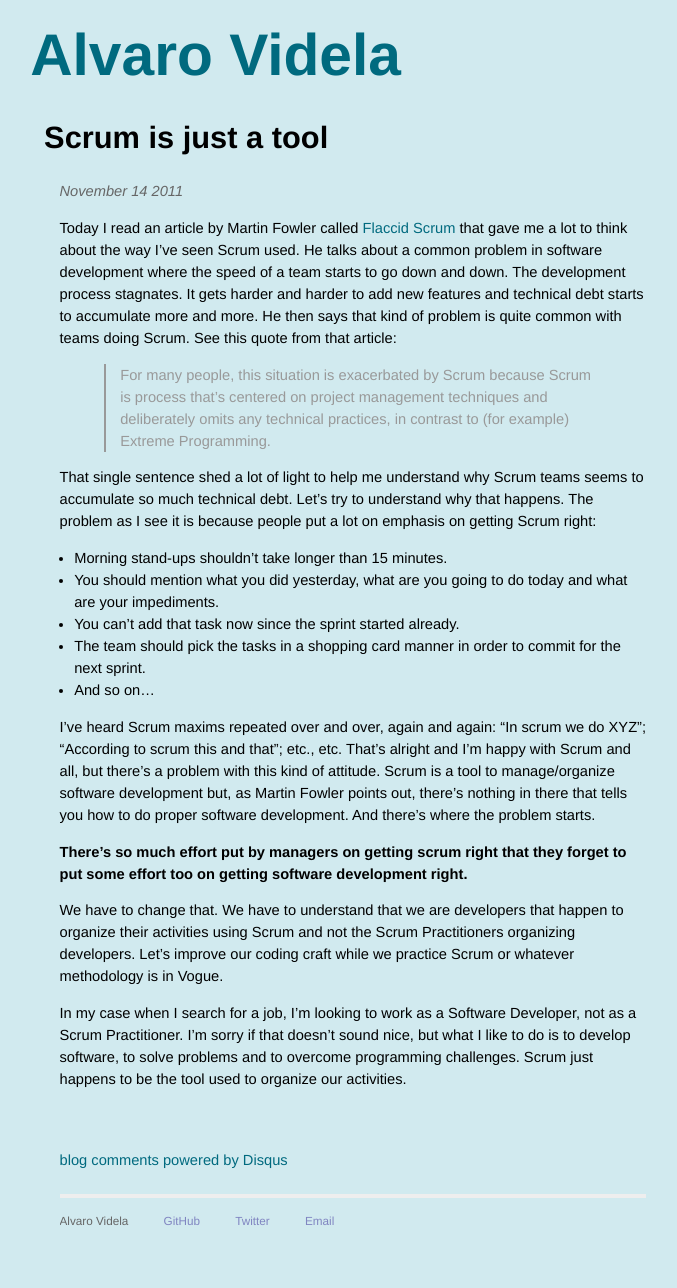
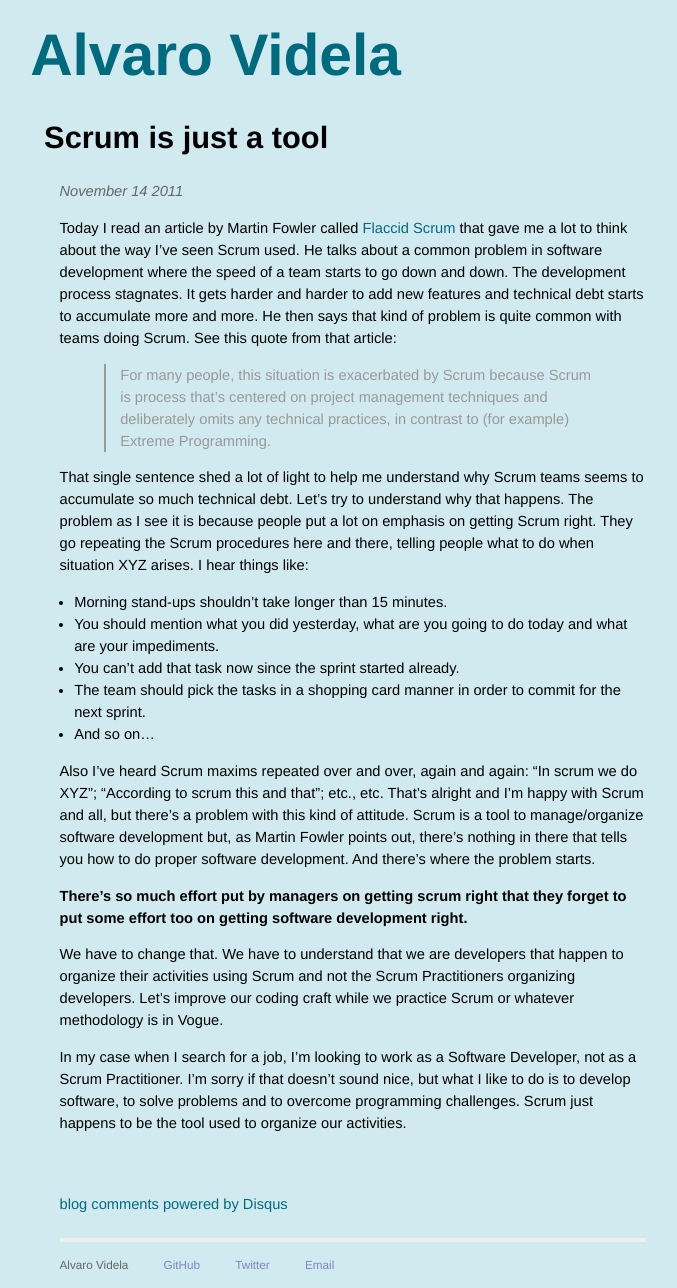
Before and after one commit to videlalvaro/videlalvaro.github.io, a Jekyll site: the page built from _posts/2011-11-14-scrum-is-just-a-tool.md, in a window 1280 px wide. Shown: the whole page, without its empty margins (287-964 px from the left). Built offline with Jekyll 4.4.1, drawn with Linux system fonts in a browser that asks for light colours; comment, search, counter and statistics services are not loaded; before the commit the page ends 1244 px from its top, so only the background shows below that.

Commit message:
fixes wording

```diff
--- a/_posts/2011-11-14-scrum-is-just-a-tool.md
+++ b/_posts/2011-11-14-scrum-is-just-a-tool.md
@@ -11,7 +11,7 @@ Today I read an article by Martin Fowler called [Flaccid Scrum](http://martinfow
 
 > For many people, this situation is exacerbated by Scrum because Scrum is process that's centered on project management techniques and deliberately omits any technical practices, in contrast to (for example) Extreme Programming.
 
-That single sentence shed a lot of light to help me understand why Scrum teams seems to accumulate so much technical debt. Let's try to understand why that happens. The problem as I see it is because people put a lot on emphasis on getting Scrum right:
+That single sentence shed a lot of light to help me understand why Scrum teams seems to accumulate so much technical debt. Let's try to understand why that happens. The problem as I see it is because people put a lot on emphasis on getting Scrum right. They go repeating the Scrum procedures here and there, telling people what to do when situation XYZ arises. I hear things like:
 
 * Morning stand-ups shouldn't take longer than 15 minutes.
 * You should mention what you did yesterday, what are you going to do today and what are your impediments.
@@ -19,7 +19,7 @@ That single sentence shed a lot of light to help me understand why Scrum teams s
 * The team should pick the tasks in a shopping card manner in order to commit for the next sprint.
 * And so on…
 
-I've heard Scrum maxims repeated over and over, again and again: "In scrum we do XYZ"; "According to scrum this and that"; etc., etc. That's alright and I'm happy with Scrum and all, but there's a problem with this kind of attitude. Scrum is a tool to manage/organize software development but, as Martin Fowler points out, there's nothing in there that tells you how to do proper software development. And there's where the problem starts.
+Also I've heard Scrum maxims repeated over and over, again and again: "In scrum we do XYZ"; "According to scrum this and that"; etc., etc. That's alright and I'm happy with Scrum and all, but there's a problem with this kind of attitude. Scrum is a tool to manage/organize software development but, as Martin Fowler points out, there's nothing in there that tells you how to do proper software development. And there's where the problem starts.
 
 __There's so much effort put by managers on getting scrum right that they forget to put some effort too on getting software development right.__
 
```
